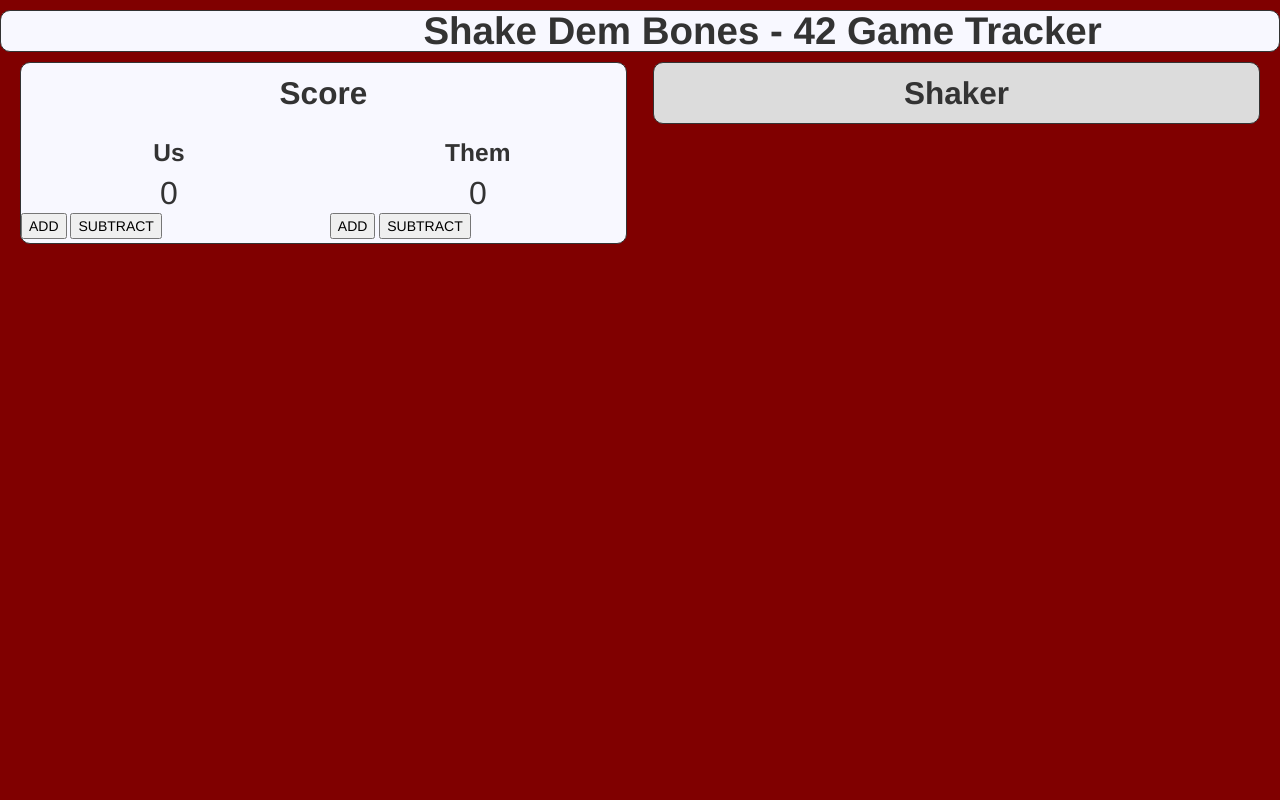
After one commit to zachcannon/Shake_The_Bones, a Flask app: page /game in a window 1280 px wide. The commit adds this page. Run offline with Flask 2, Linux system fonts and the light colour scheme; parts of the project's set-up code (start-up, migrations or seed data) failed here and were passed over.

Commit message:
Front end frame created and score tracker...
added

```diff
--- a/app.yaml
+++ b/app.yaml
@@ -1,4 +1,4 @@
-application: shakethebones
+application: shakethebonesdominotracker
 version: 3
 runtime: python
 api_version: 1
--- /dev/null
+++ b/app/static/css/style.css
@@ -0,0 +1,34 @@
+.leftframe {
+	border: 1px solid;
+	border-radius: 10px;
+	background-color: GhostWhite;
+}
+
+.rightframe {
+	border: 1px solid;
+	border-radius: 10px;
+	background-color: Gainsboro;
+}
+
+.pagebase {
+	background-color: Maroon;
+}
+
+.pageheader {
+	border: 1px solid;
+	border-radius: 10px;
+	background-color: GhostWhite;
+	padding-left: 33%;
+}
+
+.frameheader {
+	text-align: center;
+}
+
+.scorebox {
+	text-align: center;
+	font-size: xx-large;
+}
+
+.counterbutton {
+}
--- /dev/null
+++ b/app/static/js/instance.js
@@ -0,0 +1,32 @@
+/// <reference path="jquery-ui-1.10.3.min.js" />
+
+$( document ).ready(function() {
+
+	$('#us_increment').click( function() {
+		var value = parseInt($('#us_score_box').text(), 10);
+		value = value + 1;
+		$('#us_score_box').empty();
+		$('#us_score_box').append(value);
+	});
+
+	$('#us_decrement').click( function() {
+		var value = parseInt($('#us_score_box').text(), 10);
+		value = value - 1;
+		$('#us_score_box').empty();
+		$('#us_score_box').append(value);
+	});
+
+	$('#them_increment').click( function() {
+		var value = parseInt($('#them_score_box').text(), 10);
+		value = value + 1;
+		$('#them_score_box').empty();
+		$('#them_score_box').append(value);
+	});
+
+	$('#them_decrement').click( function() {
+		var value = parseInt($('#them_score_box').text(), 10);
+		value = value - 1;
+		$('#them_score_box').empty();
+		$('#them_score_box').append(value);
+	});
+});
--- a/app/templates/base.html
+++ b/app/templates/base.html
@@ -2,16 +2,13 @@
     <head>
         <meta http-equiv="Content-type" content="text/html; charset=utf-8"/>
 		<link rel="stylesheet" href="static/css/bootstrap.css">
+		<link rel="stylesheet" href="static/css/style.css">
 		<script src="static/js/jquery-1.10.2.min.js" type="text/javascript"></script>
 		<script src="static/js/bootstrap.min.js" type="text/javascript"></script>
-
+		<script src="static/js/instance.js" type="text/javascript"></script>
         <title>{% block title %}Shake Dem Bones{% endblock %}</title>
     </head>
-    <body id="">
-
-        <p>
-            <a href="{{ url_for('list_posts') }}">List posts</a>
-        </p>
+    <body class='pagebase'>
 
         {% with messages = get_flashed_messages() %}
             {% if messages %}
--- /dev/null
+++ b/app/templates/instance.html
@@ -0,0 +1,45 @@
+{% extends "base.html" %}
+
+{% block content %}
+
+<h1 class='pageheader'>Shake Dem Bones - 42 Game Tracker </h1>
+
+<div class="container-fluid">
+	<div class="row-fluid">
+			<div class="span6 leftframe">
+				<h2 class='frameheader'> Score </h2>
+
+				<div class='row-fluid'>
+					<div class="span6">
+						<h3 class='frameheader'>Us</h3>
+						<p id='us_score_box' class='scorebox'>0</p>
+					</div>
+
+					<div class="span6">
+						<h3 class='frameheader'>Them</h3>
+						<p id='them_score_box' class='scorebox'>0</p>
+					</div>
+				</div>
+
+				<div class='row-fluid'>
+
+					<div class='span6'>
+						<button id='us_increment' class='counterbutton'> ADD </button>
+						<button id='us_decrement' class='counterbutton'> SUBTRACT </button>
+					</div>
+
+					<div class='span6'>
+						<button id='them_increment' class='counterbutton'> ADD </button>
+						<button id='them_decrement' class='counterbutton'> SUBTRACT </button>
+					</div>
+				</div>
+
+			</div>
+
+
+		<div class="span6 rightframe">
+			<h2 class='frameheader'> Shaker </h2>
+		</div>
+	</div>
+</div>
+{% endblock %}
--- a/app/views.py
+++ b/app/views.py
@@ -6,8 +6,8 @@ from flaskext.wtf import validators
 
 @app.route('/')
 def redirect_to_home():
-    return redirect(url_for('list_posts'))
+    return redirect(url_for('game'))
 
-@app.route('/posts')
-def list_posts():
-    return render_template('list_posts.html')
+@app.route('/game')
+def game():
+    return render_template('instance.html')
```
Also changed, not shown: app/templates/list_posts.html (deleted, +0 -7 lines).
